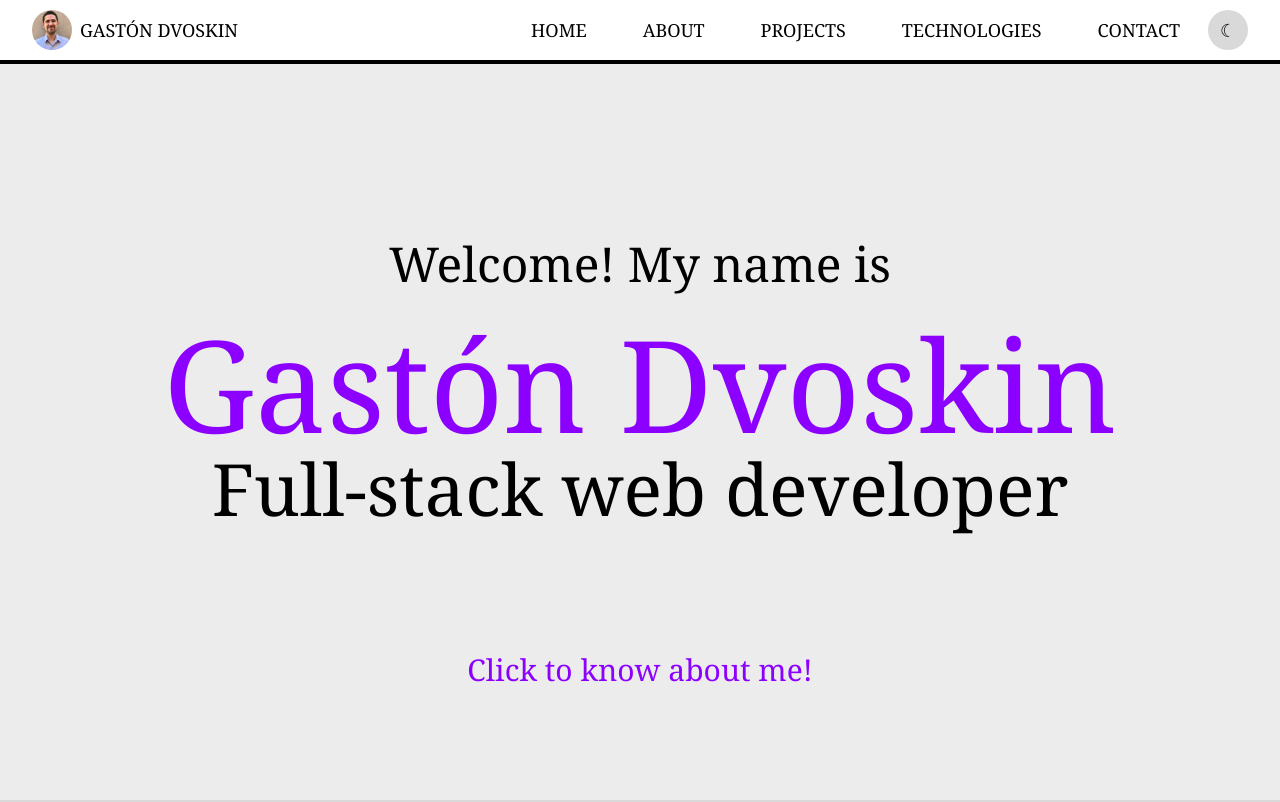
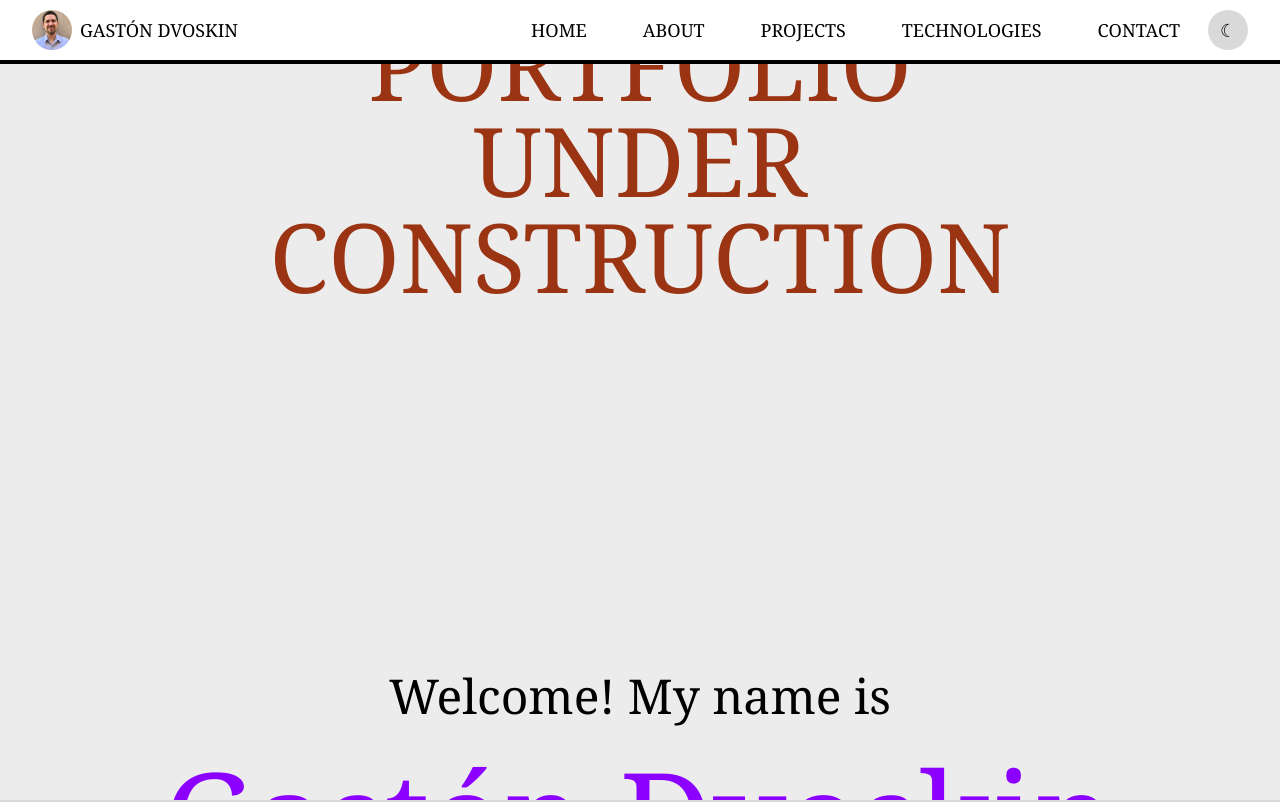
Before and after one commit to gastondvoskin/portfolio, a React (Vite) app: page / in a window 1280 px wide. Shown: the top 802 px of the page. Built offline with nearby package versions, Linux system fonts and the light colour scheme.

Commit message:
Technologies styled. Added under construction text to deploy

```diff
--- a/src/sections/Home.jsx
+++ b/src/sections/Home.jsx
@@ -13,7 +13,7 @@ const Home = () => {
       className="flex flex-col w-full h-screen items-center pt-24 pb-24 bg-mybg1 dark:bg-mybg1d"
     >
       <div className="flex flex-col w-full h-full justify-center items-center ">
-        {/* <h1 className="text-6xl text-orange-800 m-60">PORTFOLIO UNDER CONSTRUCTION</h1> */}
+        <h1 className="text-8xl pt-24 text-orange-800 m-60 text-center">PORTFOLIO UNDER CONSTRUCTION</h1>
 
         <h3 className="mb-8 text-5xl mt-32">
           Welcome! My name is
```
Also changed, not shown: src/sections/Skills.jsx (line endings or trailing spaces).
